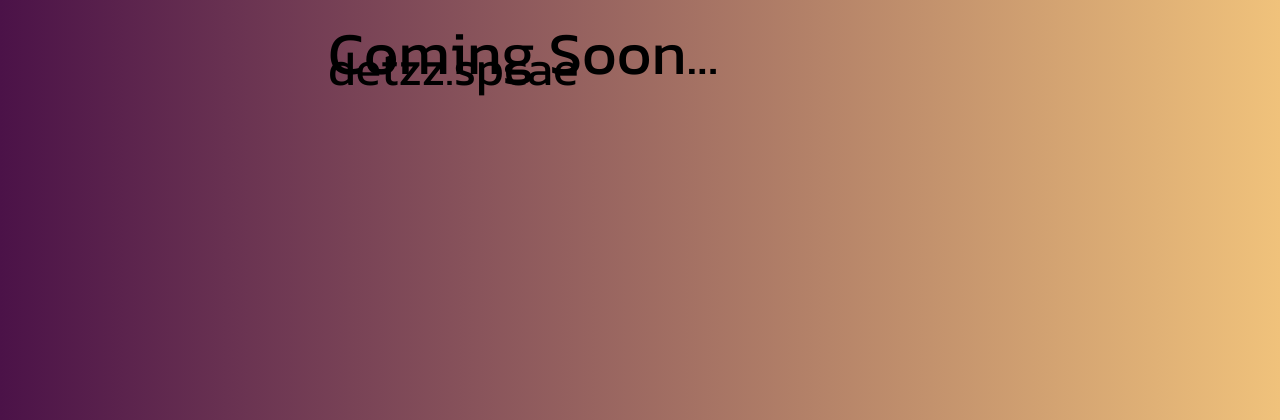
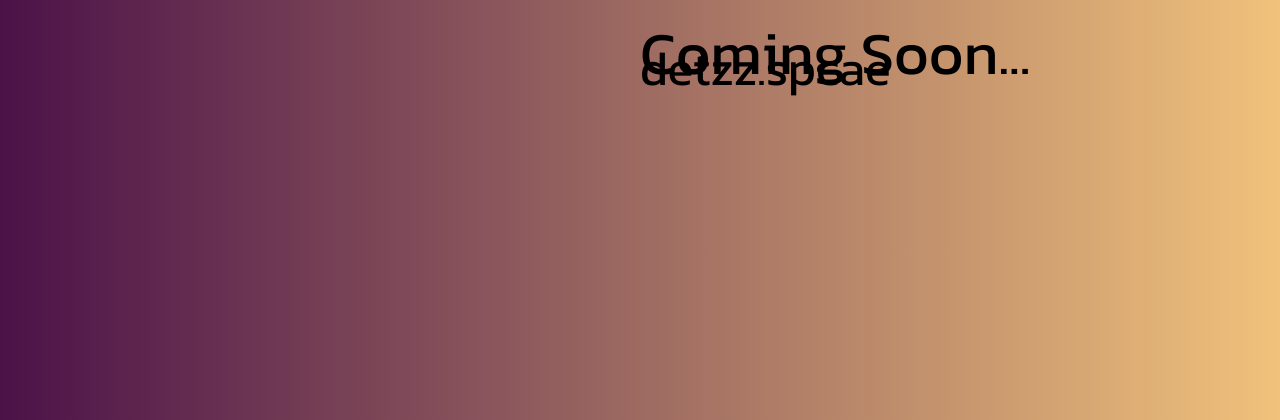
Before and after one commit to ProfDetermined/ProfDetermined.github.io, a PHP site: page / in a window 1280 px wide. Shown: the top 420 px of the page. Run offline with PHP 8.4, Linux system fonts and the light colour scheme.

Commit message:
Update css.css

```diff
--- a/css.css
+++ b/css.css
@@ -9,8 +9,6 @@ body{
   justify-content:center;
   align-items:center;
   font-family: 'Kanit', sans-serif;
-  width:50%;
-  height:100%;
 }
 
 .Text1{
```
